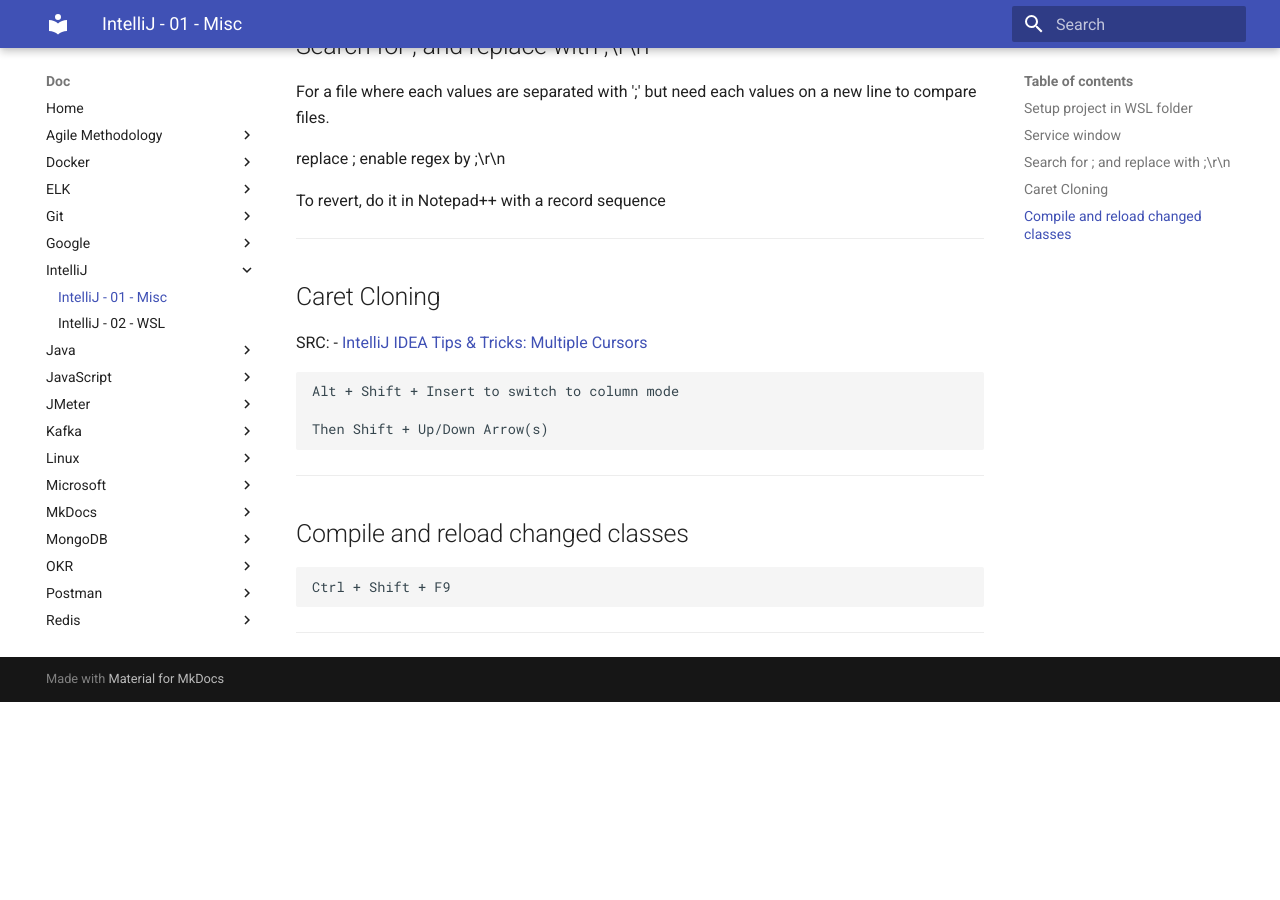
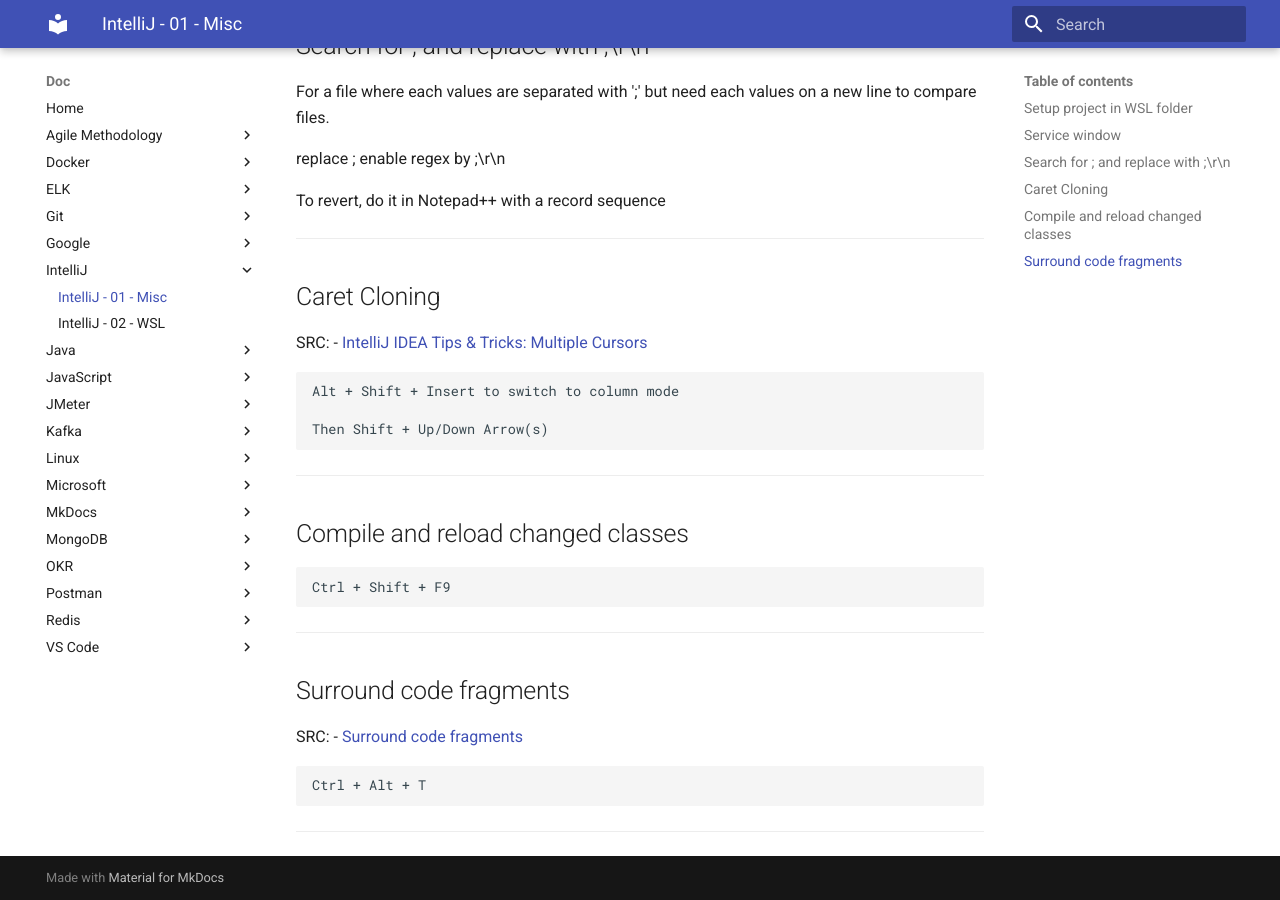
Before and after one commit to oldu73/doc, an MkDocs documentation site: the page built from docs/intellij/1-intellij-misc.md, in a window 1280 px wide and 900 px high, scrolled down 994 px. Built offline with MkDocs 1.6.1 and Material for MkDocs 9.7.7, drawn with Linux system fonts in a browser that asks for light colours; before the commit the page ends 1696 px from its top, so only the background shows below that.

Commit message:
IntelliJ Surround code fragments

````diff
--- a/docs/intellij/1-intellij-misc.md
+++ b/docs/intellij/1-intellij-misc.md
@@ -67,3 +67,13 @@
 ```
 
 ***
+
+## Surround code fragments
+
+SRC: - [Surround code fragments](https://www.jetbrains.com/help/idea/surrounding-blocks-of-code-with-language-constructs.html)
+
+```txt
+Ctrl + Alt + T
+```
+
+***
````
